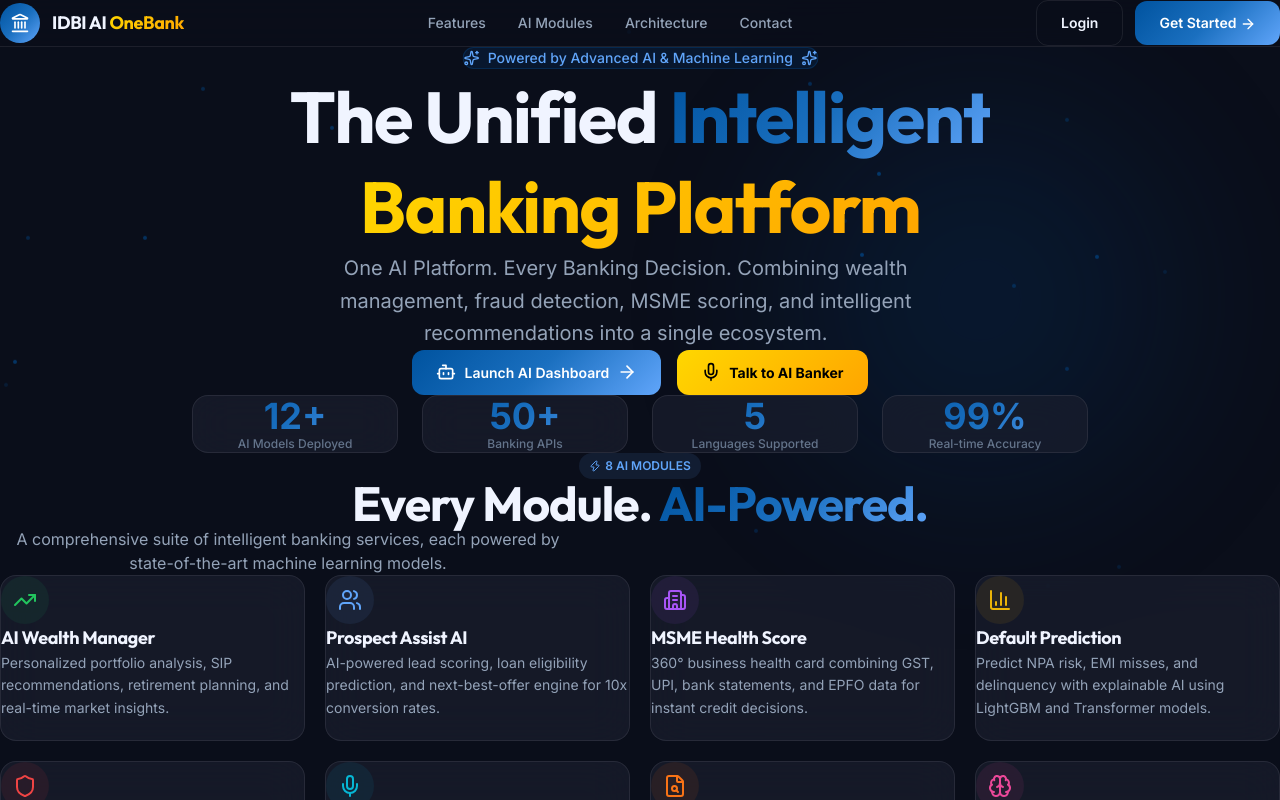
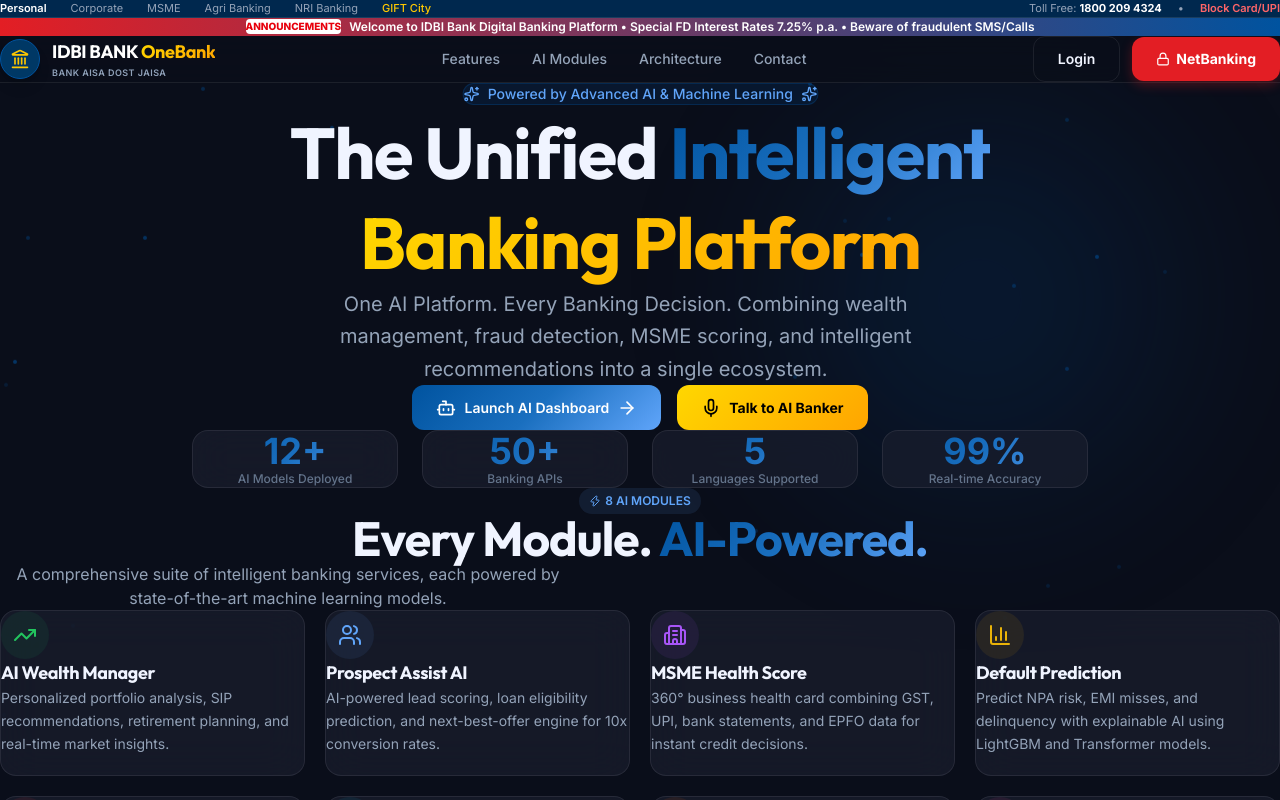
Before and after one commit to gunmasterg9/idbi-ai-onebank, a Next.js app in the folder frontend/: page / in a window 1280 px wide. Shown: the top 800 px of the page. Built offline with nearby package versions, Linux system fonts and the light colour scheme.

Commit message:
Enhance UI design to match official IDBI Bank (idbibank.in) corporate branding

```diff
--- a/frontend/src/app/dashboard/layout.tsx
+++ b/frontend/src/app/dashboard/layout.tsx
@@ -57,23 +57,23 @@
         {/* Logo */}
         <div
           className="flex items-center gap-3 px-5 py-5"
-          style={{ borderBottom: "1px solid var(--border-default)" }}
+          style={{ borderBottom: "1px solid var(--border-default)", background: "#00284e" }}
         >
           <div
-            className="w-9 h-9 rounded-xl flex items-center justify-center flex-shrink-0"
-            style={{ background: "var(--gradient-primary)" }}
+            className="w-9 h-9 rounded-xl flex items-center justify-center flex-shrink-0 shadow-md"
+            style={{ background: "#003865", border: "1px solid #00539F" }}
           >
-            <Landmark className="w-5 h-5 text-white" />
+            <Landmark className="w-5 h-5 text-yellow-400" />
           </div>
           <div>
             <h1
-              className="text-base font-bold leading-tight"
+              className="text-base font-extrabold leading-tight text-white"
               style={{ fontFamily: "Outfit, sans-serif" }}
             >
-              IDBI AI <span className="gradient-text-gold">OneBank</span>
+              IDBI BANK <span className="gradient-text-gold">OneBank</span>
             </h1>
-            <p className="text-[10px]" style={{ color: "var(--text-muted)" }}>
-              Unified Banking Platform
+            <p className="text-[9px] text-slate-300 font-medium uppercase tracking-wider">
+              Bank Aisa Dost Jaisa
             </p>
           </div>
         </div>
--- a/frontend/src/app/globals.css
+++ b/frontend/src/app/globals.css
@@ -236,9 +236,37 @@
   transition: all var(--transition-base);
 }
 
-.btn-gold:hover {
-  box-shadow: var(--shadow-gold-glow);
+.btn-idbi-red {
+  background: var(--idbi-red);
+  color: white;
+  border: none;
+  border-radius: var(--radius-md);
+  padding: 12px 24px;
+  font-weight: 700;
+  font-size: 14px;
+  cursor: pointer;
+  transition: all var(--transition-base);
+  box-shadow: 0 4px 12px rgba(227, 30, 36, 0.3);
+}
+
+.btn-idbi-red:hover {
+  background: #c7151a;
+  box-shadow: 0 6px 20px rgba(227, 30, 36, 0.5);
   transform: translateY(-2px);
+}
+
+.idbi-top-bar {
+  background: #00284e;
+  border-bottom: 1px solid rgba(255, 255, 255, 0.1);
+  font-size: 11px;
+  color: #94a3b8;
+}
+
+.idbi-ticker {
+  background: linear-gradient(90deg, #E31E24 0%, #00539F 100%);
+  color: white;
+  font-size: 12px;
+  font-weight: 600;
 }
 
 /* ─── Badge ──────────────────────────────────────────── */
--- a/frontend/src/app/page.tsx
+++ b/frontend/src/app/page.tsx
@@ -192,18 +192,42 @@
         style={{ background: "radial-gradient(circle, #FFD700 0%, transparent 70%)" }}
       />
 
+      {/* ─── Official IDBI Corporate Utility Bar ─── */}
+      <div className="relative z-20 idbi-top-bar px-6 lg:px-12 py-1.5 flex justify-between items-center hidden sm:flex">
+        <div className="flex items-center gap-6">
+          <span className="font-semibold text-white cursor-pointer hover:underline">Personal</span>
+          <span className="cursor-pointer hover:text-white transition-colors">Corporate</span>
+          <span className="cursor-pointer hover:text-white transition-colors">MSME</span>
+          <span className="cursor-pointer hover:text-white transition-colors">Agri Banking</span>
+          <span className="cursor-pointer hover:text-white transition-colors">NRI Banking</span>
+          <span className="cursor-pointer hover:text-white transition-colors text-yellow-400 font-medium">GIFT City</span>
+        </div>
+        <div className="flex items-center gap-4">
+          <span>Toll Free: <strong className="text-white">1800 209 4324</strong></span>
+          <span>•</span>
+          <span className="text-red-400 font-semibold cursor-pointer">Block Card/UPI</span>
+        </div>
+      </div>
+
+      {/* ─── Live Ticker Bar ────────────────────── */}
+      <div className="relative z-20 idbi-ticker px-6 py-1.5 text-center flex items-center justify-center gap-2">
+        <span className="bg-white text-red-600 text-[10px] uppercase font-extrabold px-1.5 py-0.5 rounded">Announcements</span>
+        <span>Welcome to IDBI Bank Digital Banking Platform • Special FD Interest Rates 7.25% p.a. • Beware of fraudulent SMS/Calls</span>
+      </div>
+
       {/* ─── Navigation ──────────────────────────── */}
       <nav className="relative z-10 flex items-center justify-between px-6 lg:px-12 py-4"
-           style={{ background: "rgba(10,14,26,0.6)", backdropFilter: "blur(20px)", borderBottom: "1px solid var(--border-default)" }}>
+           style={{ background: "rgba(10,14,26,0.8)", backdropFilter: "blur(20px)", borderBottom: "1px solid var(--border-default)" }}>
         <div className="flex items-center gap-3">
-          <div className="w-10 h-10 rounded-xl flex items-center justify-center"
-               style={{ background: "var(--gradient-primary)" }}>
-            <Landmark className="w-5 h-5 text-white" />
+          <div className="w-10 h-10 rounded-xl flex items-center justify-center shadow-lg"
+               style={{ background: "#003865", border: "1px solid #00539F" }}>
+            <Landmark className="w-5 h-5 text-yellow-400" />
           </div>
           <div>
-            <h1 className="text-lg font-bold tracking-tight" style={{ fontFamily: "Outfit, sans-serif" }}>
-              IDBI AI <span className="gradient-text-gold">OneBank</span>
+            <h1 className="text-lg font-extrabold tracking-tight text-white" style={{ fontFamily: "Outfit, sans-serif" }}>
+              IDBI BANK <span className="gradient-text-gold">OneBank</span>
             </h1>
+            <p className="text-[9px] text-slate-400 tracking-wider uppercase font-semibold">Bank Aisa Dost Jaisa</p>
           </div>
         </div>
 
@@ -218,8 +242,8 @@
           <Link href="/login" className="btn-secondary text-sm py-2 px-4">
             Login
           </Link>
-          <Link href="/dashboard" className="btn-primary text-sm py-2 px-4">
-            Get Started <ArrowRight className="inline w-4 h-4 ml-1" />
+          <Link href="/login" className="btn-idbi-red text-sm py-2 px-4 flex items-center gap-1.5">
+            <Lock className="w-3.5 h-3.5" /> NetBanking
           </Link>
         </div>
       </nav>
```
